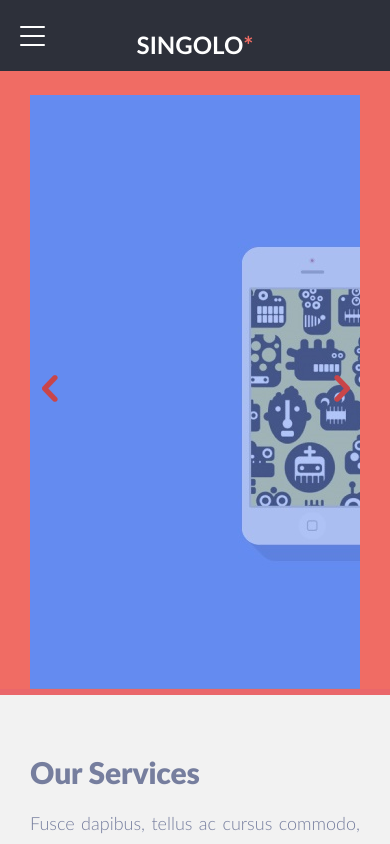
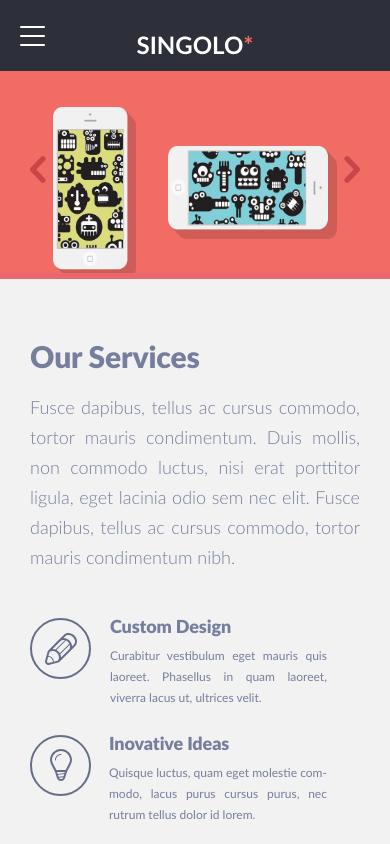
Before and after one commit to Geralldtit/singolo, a plain HTML site: page index.html in a window 390 px wide. Shown: the top 844 px of the page. Drawn offline with Linux system fonts and the light colour scheme.

Commit message:
fix: slider for responsive

```diff
--- a/index.html
+++ b/index.html
@@ -55,7 +55,7 @@
             </div>
           </div>
           <div class="slide">
-            <img src="./assets/img/Slide-2.jpg" alt="phones" class="phones">
+            <img id="second-slide" src="./assets/img/Slide-2.jpg" alt="phones" class="phones">
           </div>
        </div>
         <a href="#" id="btn-next" class="btn-next"><img class="next" src="./assets/img/next.png" alt="Next slide"></a>
--- a/style.css
+++ b/style.css
@@ -839,6 +839,48 @@ footer h4 {
     width: auto;
   }
 
+  .slider {
+    height: calc(70vw);
+  }
+
+  #second-slide {
+    width: 100%;
+    transform: translateX(200%);
+  }
+
+  .slider-container {
+    display: block;
+  }
+
+  .phone-vertical {
+    width: 25%;
+    height: calc(44vw);
+    top: calc(3vw);
+    left: calc(6vw);
+  }
+
+  .phone-horizontal {
+    width: 51%;
+    height: calc(24vw);
+    top: calc(13vw);
+    right: calc(6vw);
+  }
+
+  .prev,
+  .next {
+    top: calc(40vw);
+  }
+
+  .prev {
+    left: 30px;
+  }
+
+  .next {
+    right: 30px;
+  }
+
+
+
   .item-service {
     margin: 0 7% 7% 0;
     flex: 1 0 36%;
@@ -1043,6 +1085,13 @@ footer h4 {
   .slider-container {
     top: -18px;
   }
+  .prev {
+    left: 10px;
+  }
+
+  .next {
+    right: 10px;
+  }
 
   .wrapper {
     padding: 0 30px;
```
